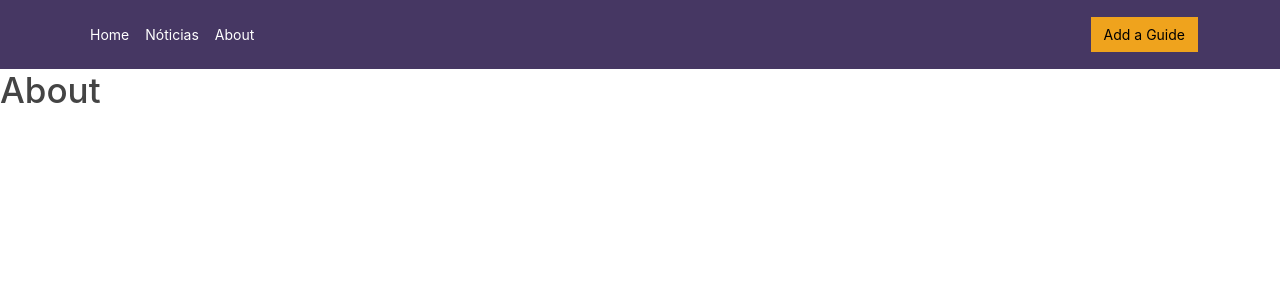
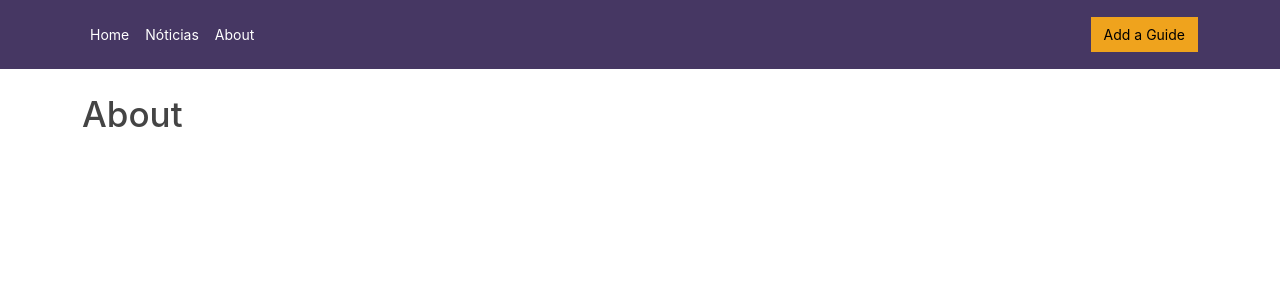
Before and after one commit to ThiagoAndradedev1/Next-News-App, a Next.js app: page /about in a window 1280 px wide. Shown: the top 300 px of the page. Built offline with nearby package versions, Linux system fonts and the light colour scheme.

Commit message:
Cria componente layout

```diff
--- a/components/Layout.js
+++ b/components/Layout.js
@@ -1,13 +1,19 @@
-import React from "react";
+import Head from "next/head";
 import Navbar from "./Navbar";
 
-const Layout = ({ children }) => {
+export default function Layout({ title, keywords, description, children }) {
   return (
-    <>
+    <div>
+      <Head>
+        <title>{title}</title>
+        <meta name="description" content={description} />
+        <meta name="keywords" content={keywords} />
+      </Head>
+
       <Navbar />
-      <div>{children}</div>
-    </>
+
+      <div className="container mt-4">{children}</div>
+      {/* <Footer /> */}
+    </div>
   );
-};
-
-export default Layout;
+}
```
